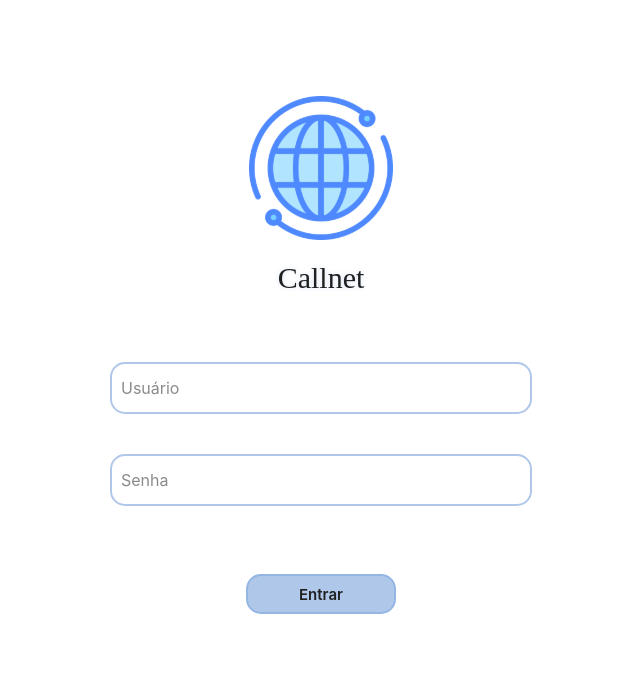
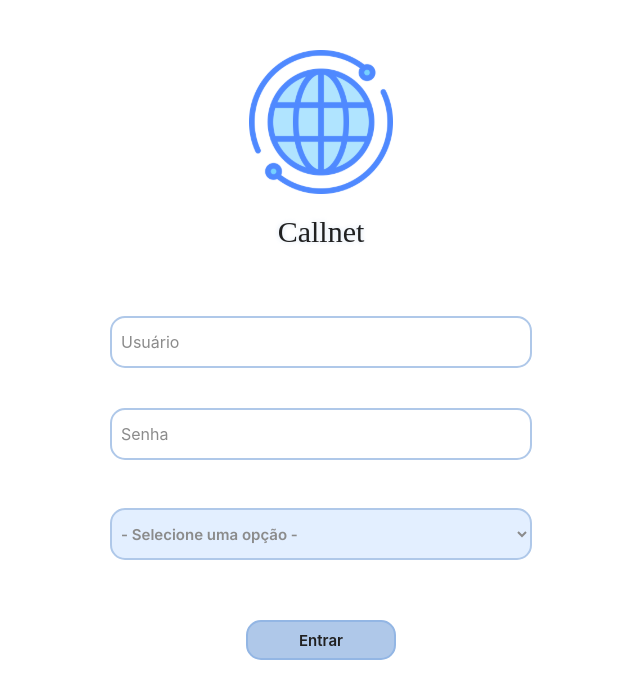
Before and after one commit to Equipe-CodeLand/API-2023.2-Front-End, a React (Create React App) app: page /login in a window 1280 px wide. Shown: the top 698 px of the page, without its empty margins (319-959 px from the left). Built offline with nearby package versions, Linux system fonts and the light colour scheme; a web font is replaced by a local one.

Commit message:
adicionando funções para pegar os dados do formulario

```diff
--- a/src/static/styles/login.css
+++ b/src/components/login/login.css
@@ -4,6 +4,7 @@
 :root {
     --Inter: 'Inter', sans-serif;
     --Kadwa: 'Kadwa', serif;
+    --branco_azulado: #e3efff;
     --azul_claro: #AFC8E9;
     --azul: #93B6E4;
 }
@@ -85,6 +86,42 @@ div#login form.login div.loginPassword input#inputPassword:focus {
     box-shadow: none;
 }
 
+div#login form.login div.tipoUsuario select.inputTipoUsuario {
+    transition: all 0.5s;
+    margin: 0px 0px 40px 0px;
+    padding: 4px 5px;
+    width: 422px;
+    height: 52px;
+    border-radius: 15px;
+    font-family: var(--Inter);
+    font-size: 1em;
+    font-weight: 600;
+    background-color: var(--branco_azulado);
+    border: 2px solid var(--azul_claro) ;
+}
+
+div#login form.login div.tipoUsuario select.inputTipoUsuarioColor {
+    color: #8b8b8b;
+}
+
+div#login form.login div.tipoUsuario select.inputTipoUsuario option {
+    color: #202020;
+    font-family: var(--Inter);
+    font-size: 0.9em;
+    border-radius: 5px;
+    font-weight: 600;
+    background-color: var(--branco_azulado);
+    border: 2px solid var(--azul_claro) ;
+}
+
+div#login form.login div.tipoUsuario select.inputTipoUsuario option.nullValue {
+    color: #8b8b8b;
+}
+
+div#login form.login div.tipoUsuario select.inputTipoUsuario:focus {
+    box-shadow: none;
+}
+
 div#login form.login div.button {
     height: 80px;
     display: flex;
--- /dev/null
+++ b/src/components/login/login.tsx
@@ -0,0 +1,83 @@
+import React, { useState } from "react"
+import "./login.css"
+import logo from "../../static/images/logo.svg"
+import LoginInterface from "./login_interface"
+import { act } from "react-dom/test-utils"
+
+export default function Login(props:LoginInterface){
+    const [tipoUsuario, setTipoUsuario] = useState(props.tipo_usuario || '')
+    const [usuario, setUsuario] = useState(props.usuario || '')
+    const [senha, setSenha] = useState(props.senha || '')
+
+    const [active, setMode] = useState(true);
+
+    // Função que envia o formulario
+
+    const handleSubmit = (e: React.FormEvent<HTMLFormElement>) => {
+        e.preventDefault();
+
+        // adicione aqui o código para enviar para o backend
+
+        console.log(usuario);
+        console.log(senha);
+        console.log(tipoUsuario);
+    }
+
+    // Função que muda o valor do Tipo de Usuario
+
+    const handleTipoUsuario = (e: React.ChangeEvent<HTMLSelectElement>) => {
+        const newTipoUsuario = e.target.value;
+        setTipoUsuario(newTipoUsuario);
+    }
+
+    const handleTipoUsuarioColor = () => {
+        if (tipoUsuario != "") {
+            setMode(false)
+        } else {
+            setMode(true)
+        }
+    }
+
+    // Função que muda o valor do Usuario
+
+    const handleUsuarioChange = (e: React.ChangeEvent<HTMLInputElement>) => {
+        const newUsuario = e.target.value;
+        setUsuario(newUsuario);
+    }
+
+    // Função que muda o valor da Senha
+
+    const handleSenhaChange = (e: React.ChangeEvent<HTMLInputElement>) => {
+        const newSenha = e.target.value;
+        setSenha(newSenha);
+    }
+
+    // Renderizando o HTML
+
+    return(
+        <div id="login">
+            <div className="logo">
+                <img src={logo} alt="Logo" />
+                <h1 id="textLogo">Callnet</h1>
+            </div>
+            <form onSubmit={handleSubmit} className="login">
+
+                <div className="loginPassword">
+                    <input value={usuario} type="text" id="inputLogin" className="inputLogin" placeholder="Usuário" onChange={handleUsuarioChange}/>
+                    <input value={senha} type="password" id="inputPassword" className="inputPassword input" placeholder="Senha" onChange={handleSenhaChange}/>
+                </div>
+                <div className="tipoUsuario">
+                    <select className={active ? "inputTipoUsuarioColor inputTipoUsuario browser-default" : "inputTipoUsuario browser-default"} value={tipoUsuario} onChange={handleTipoUsuario} onClick={handleTipoUsuarioColor}>
+                        <option value="" className="nullValue">- Selecione uma opção -</option>
+                        <option value="cliente">Cliente</option>
+                        <option value="tecnico">Técnico</option>
+                        <option value="administrador">Administrador</option>
+                    </select>
+                </div>
+                <div className="button">
+                    <input type="submit" id="inputButton" value="Entrar" />
+                </div>
+            </form>
+        </div>
+    )
+}
--- /dev/null
+++ b/src/components/login/login_interface.ts
@@ -0,0 +1,5 @@
+export default interface LoginInterface {
+    tipo_usuario: string;
+    usuario: string;
+    senha: string;
+}
--- a/src/index.tsx
+++ b/src/index.tsx
@@ -15,7 +15,7 @@ import Home from './pages/home.page';
 import ChamadoCli from './pages/chamadoCli.page';
 import ChamadosAte from './pages/chamadoAte.page';
 import MeusChamados from './pages/meusChamados.page';
-import Login from './pages/login.page';
+import LoginPage from './pages/login.page';
 
 const router = createBrowserRouter([
   {
@@ -52,7 +52,7 @@ const router = createBrowserRouter([
   },
   {
     path:"/login",
-    element:<Login />
+    element:<LoginPage />
   }
 
 ]);
--- a/src/pages/login.page.tsx
+++ b/src/pages/login.page.tsx
@@ -1,22 +1,9 @@
-import "../static/styles/login.css"
-import logo from "../static/images/logo.svg"
+import Login from "../components/login/login"
 
-export default function Login(){
-    return(
-        <div id="login">
-            <div className="logo">
-                <img src={logo} alt="Logo" />
-                <h1 id="textLogo">Callnet</h1>
-            </div>
-            <form action="" className="login">
-                <div className="loginPassword">
-                    <input type="text" id="inputLogin" className="inputLogin" placeholder="Usuário" />
-                    <input type="password" id="inputPassword" className="inputPassword input" placeholder="Senha"/>
-                </div>
-                <div className="button">
-                    <input type="button" id="inputButton" value="Entrar" />
-                </div>
-            </form>
+export default function LoginPage() {
+    return (
+        <div>
+            <Login tipo_usuario="" usuario="" senha=""/>
         </div>
     )
 }
```
